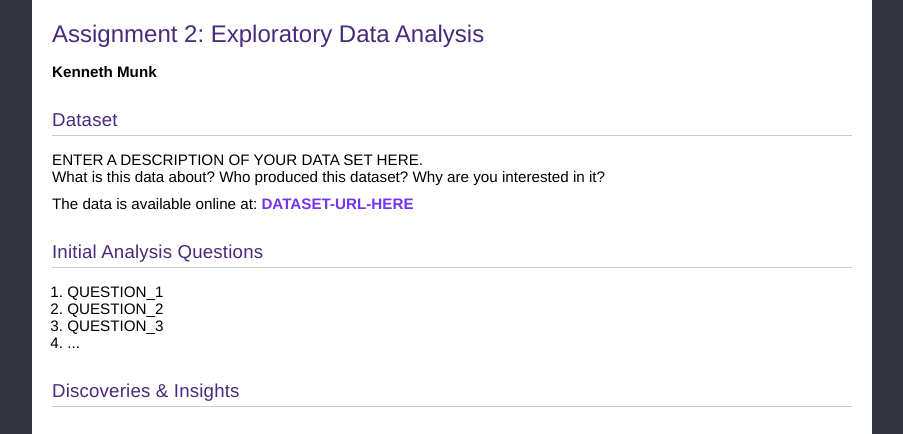
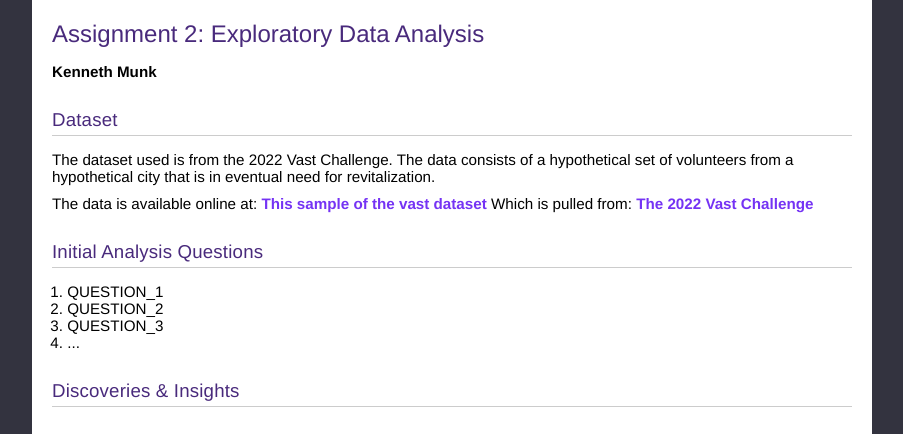
Before and after one commit to KenMunk/CSC173-01--EDA, a plain HTML site: page index.html in a window 1280 px wide. Shown: the top 434 px of the page, without its empty margins (188-1091 px from the left). Drawn offline with Linux system fonts and the light colour scheme.

Commit message:
Updating dataset info

```diff
--- a/index.html
+++ b/index.html
@@ -73,14 +73,17 @@ ol { margin: 1em; }
   <h2>Dataset</h2>
 
   <p>
-    ENTER A DESCRIPTION OF YOUR DATA SET HERE.<br/>
-    What is this data about? Who produced this dataset? Why are you interested in it?
+    The dataset used is from the 2022 Vast Challenge.  The data consists of a hypothetical set of volunteers from a hypothetical city that is in eventual need for revitalization.
   </p>
 
   <p>
     The data is available online at:
     <strong>
-      <a href="DATASET-URL-HERE">DATASET-URL-HERE</a>
+      <a href="https://drive.google.com/drive/folders/1CZ-PbkWwo7qTmkJ55nkqvgbVRTsrfaYm">This sample of the vast dataset</a>
+    </strong>
+	Which is pulled from:
+	<strong>
+      <a href="https://vast-challenge.github.io/2022/index.html">The 2022 Vast Challenge</a>
     </strong>
   </p>
 </section>
```
